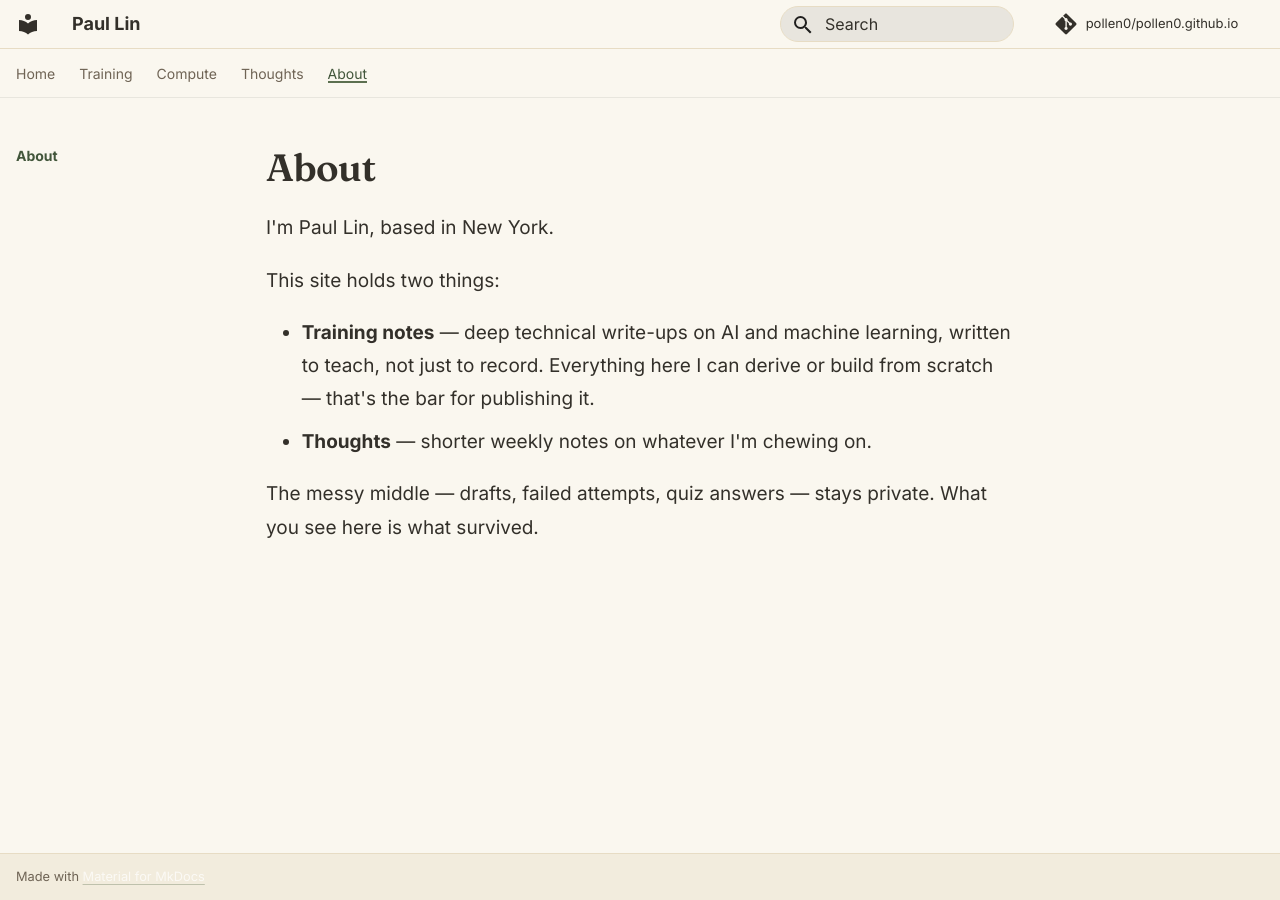
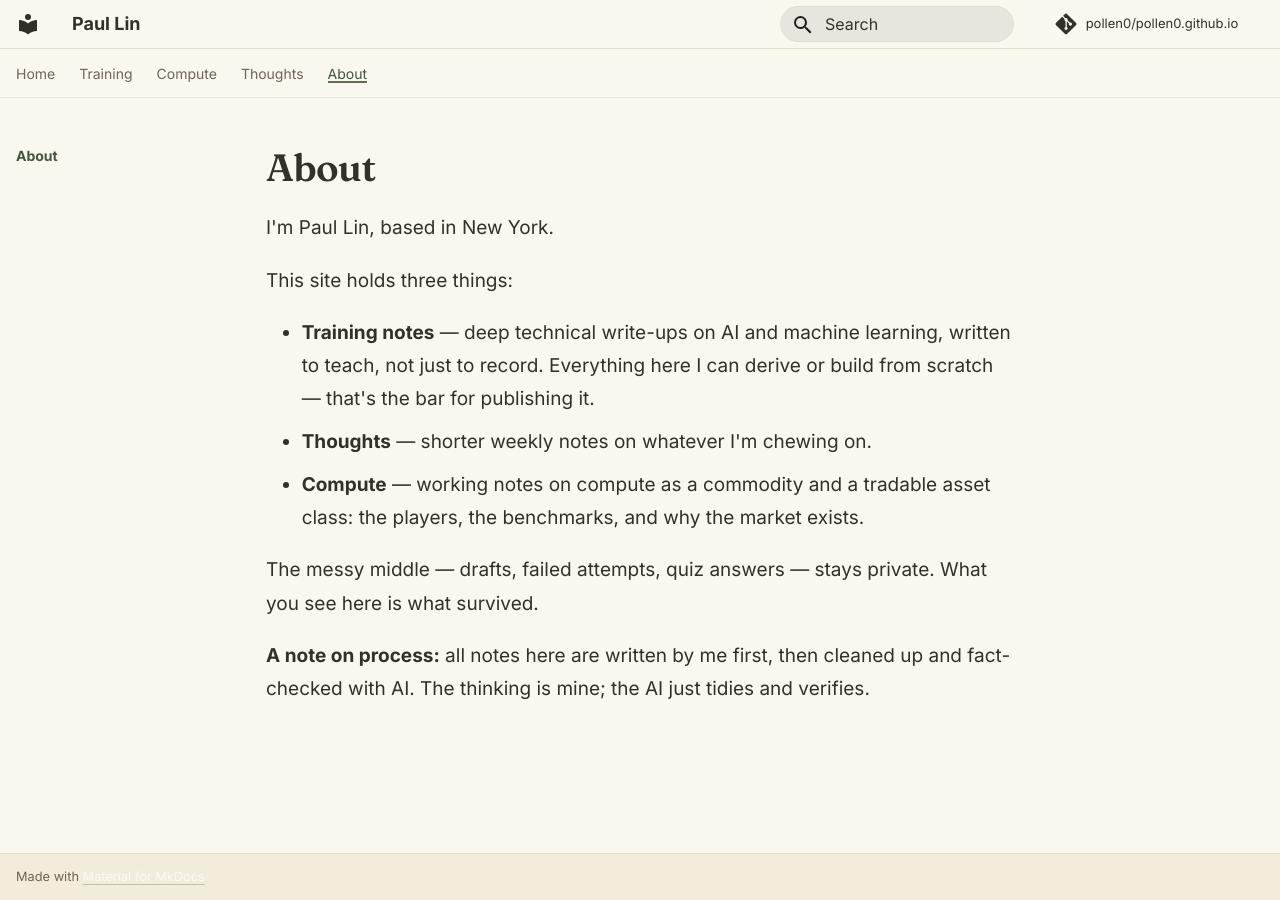
Before and after one commit to pollen0/pollen0.github.io, an MkDocs documentation site: the page built from docs/about.md, in a window 1280 px wide. Built offline with MkDocs 1.6.1 and Material for MkDocs 9.7.7, drawn with Linux system fonts in a browser that asks for light colours; comment, search, counter and statistics services are not loaded.

Commit message:
About page: add Compute section and AI-assistance disclosure

```diff
--- a/docs/about.md
+++ b/docs/about.md
@@ -2,9 +2,12 @@
 
 I'm Paul Lin, based in New York.
 
-This site holds two things:
+This site holds three things:
 
 - **Training notes** — deep technical write-ups on AI and machine learning, written to teach, not just to record. Everything here I can derive or build from scratch — that's the bar for publishing it.
 - **Thoughts** — shorter weekly notes on whatever I'm chewing on.
+- **Compute** — working notes on compute as a commodity and a tradable asset class: the players, the benchmarks, and why the market exists.
 
 The messy middle — drafts, failed attempts, quiz answers — stays private. What you see here is what survived.
+
+**A note on process:** all notes here are written by me first, then cleaned up and fact-checked with AI. The thinking is mine; the AI just tidies and verifies.
```
